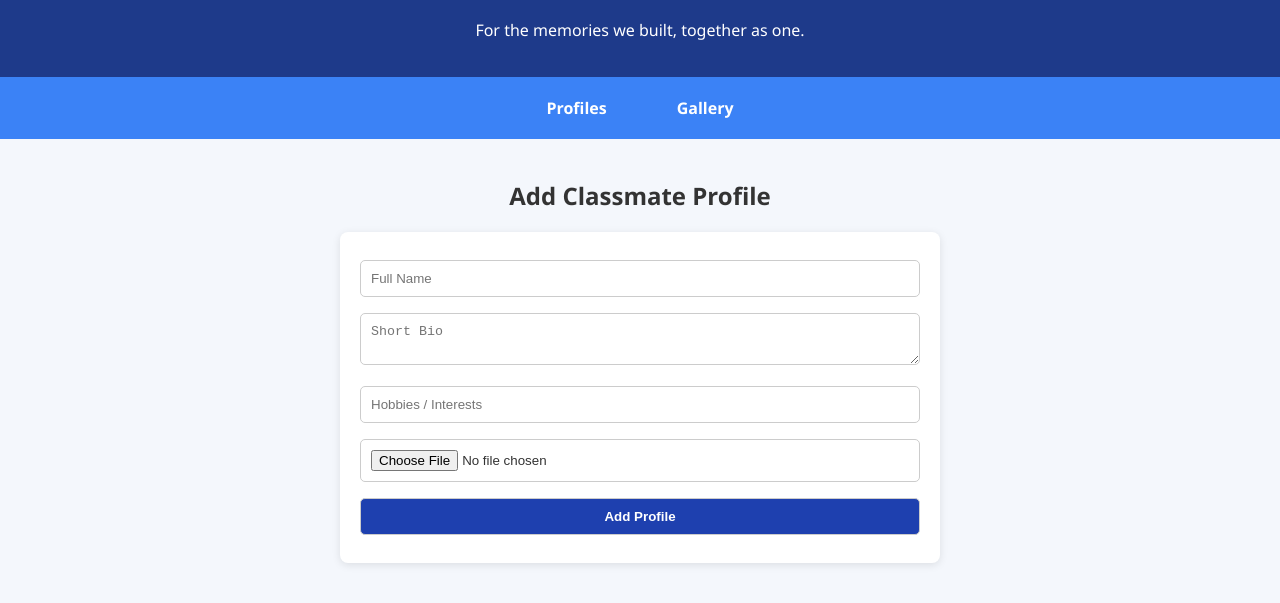
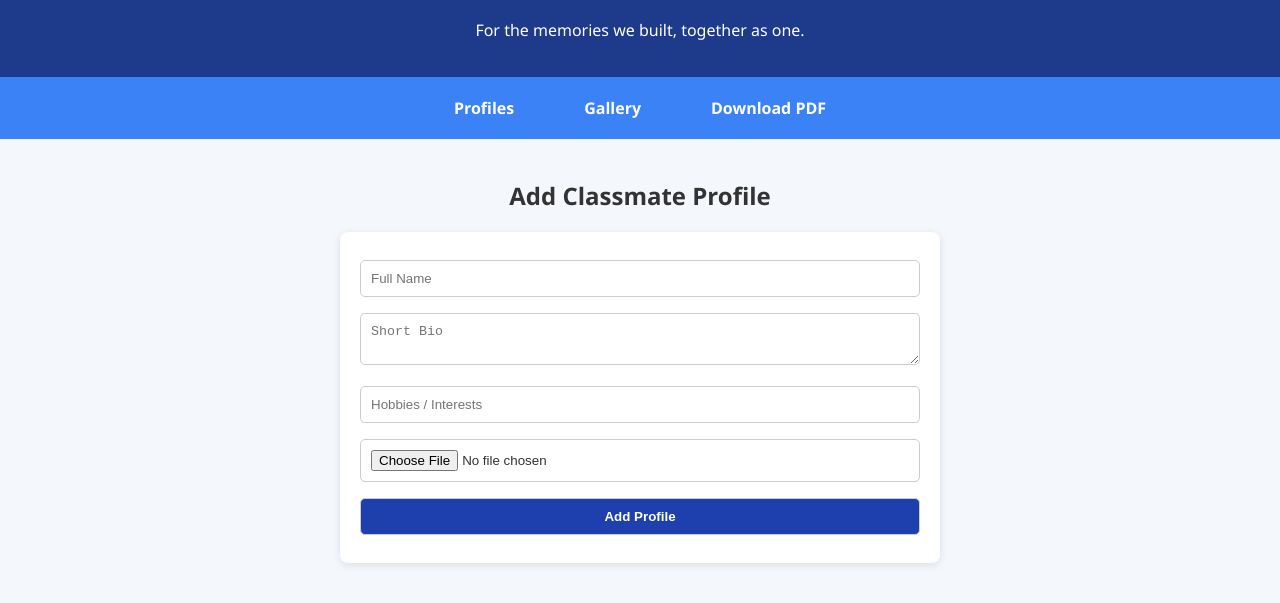
Before and after one commit to hnzjstn/fourseememories, a plain HTML site: page index.html in a window 1280 px wide. Shown: the part 87-690 px from the top of the page. Drawn offline with Linux system fonts and the light colour scheme.

Commit message:
index.html

```diff
--- a/index.html
+++ b/index.html
@@ -4,6 +4,7 @@
   <meta charset="UTF-8" />
   <meta name="viewport" content="width=device-width, initial-scale=1.0" />
   <title>BS INFOTECH 4C Yearbook</title>
+  <script src="https://cdnjs.cloudflare.com/ajax/libs/html2pdf.js/0.10.1/html2pdf.bundle.min.js"></script>
   <style>
     * {
       box-sizing: border-box;
@@ -118,6 +119,7 @@
   <nav>
     <a href="#" onclick="showSection('profiles')">Profiles</a>
     <a href="#" onclick="showSection('gallery')">Gallery</a>
+    <a href="#" onclick="downloadYearbook()">Download PDF</a>
   </nav>
 
   <section id="profiles" class="active">
@@ -150,6 +152,22 @@
     function showSection(id) {
       document.querySelectorAll('section').forEach(sec => sec.classList.remove('active'));
       document.getElementById(id).classList.add('active');
+    }
+
+    function downloadYearbook() {
+      const activeSection = document.querySelector("section.active");
+      const clone = activeSection.cloneNode(true);
+      clone.style.display = "block";
+
+      const opt = {
+        margin: 0.5,
+        filename: 'BSINFOTECH-Yearbook.pdf',
+        image: { type: 'jpeg', quality: 0.98 },
+        html2canvas: { scale: 2 },
+        jsPDF: { unit: 'in', format: 'letter', orientation: 'portrait' }
+      };
+
+      html2pdf().set(opt).from(clone).save();
     }
 
     document.getElementById("profile-form").addEventListener("submit", function(e) {
```
